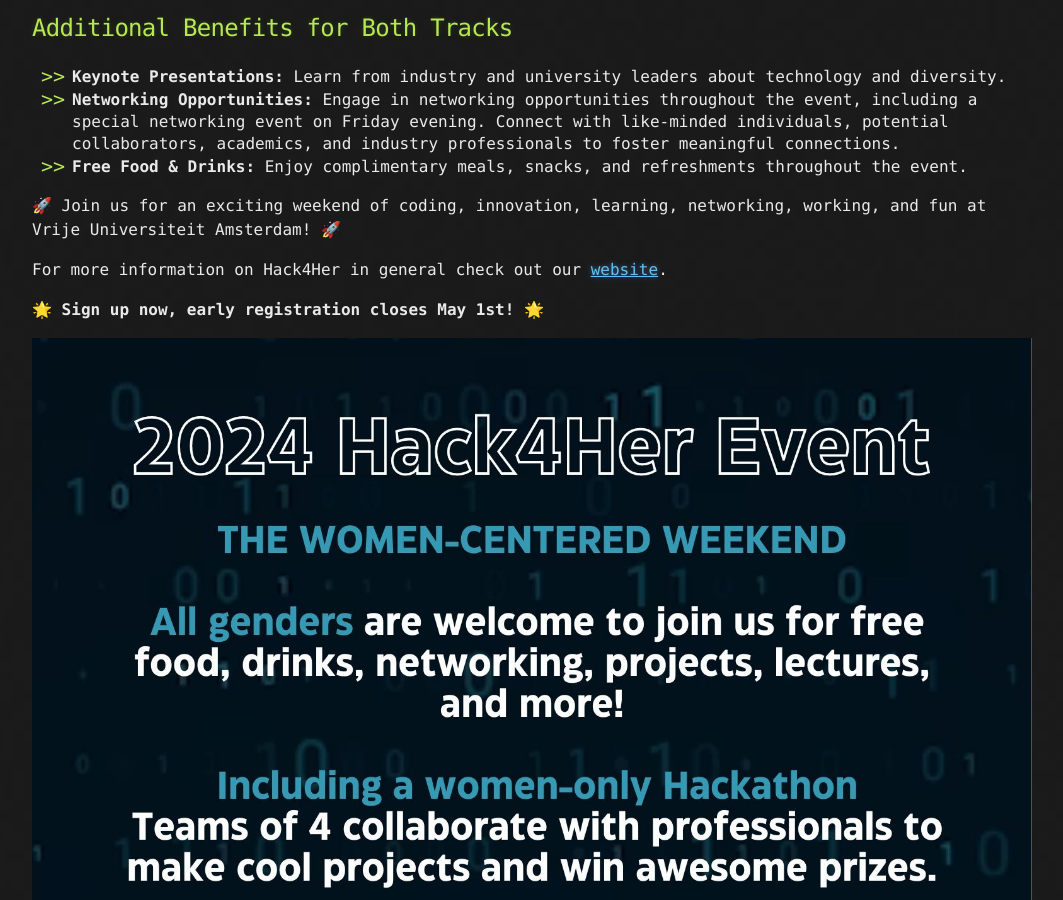
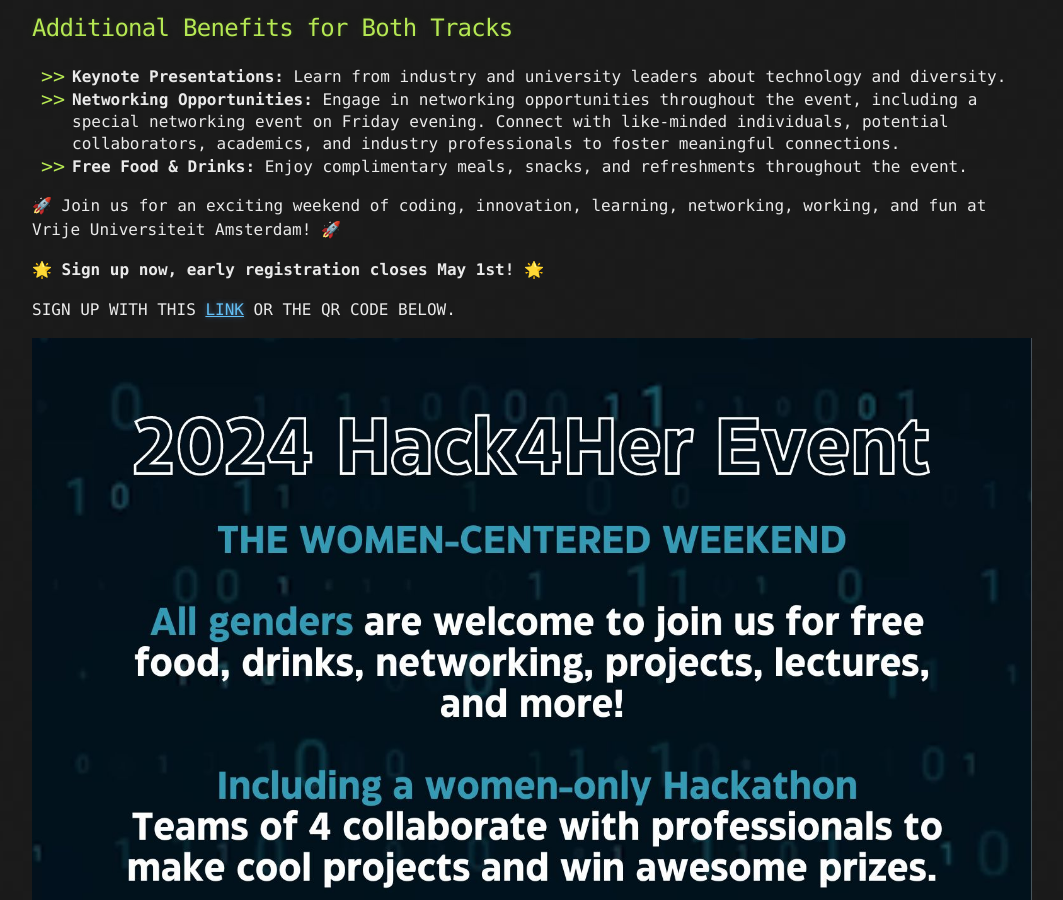
Before and after one commit to hack4her/hack4her.github.io, a Jekyll site: the page built from 2024_event.md, in a window 1280 px wide and 900 px high, scrolled down 1136 px. Shown: the whole window, without its empty margins (108-1171 px from the left). Built offline with Jekyll 4.4.1, drawn with Linux system fonts in a browser that asks for light colours; our own code applies the rules of GitHub Pages for plain Markdown files; the repository's description, which GitHub fills in, is left out.

Commit message:
Update 2024_event.md

```diff
--- a/2024_event.md
+++ b/2024_event.md
@@ -24,9 +24,9 @@
 
 🚀 Join us for an exciting weekend of coding, innovation, learning, networking, working, and fun at Vrije Universiteit Amsterdam! 🚀
 
-For more information on Hack4Her in general check out our [website](https://hack4her.github.io/).
+🌟 **Sign up now, early registration closes May 1st!** 🌟
 
-🌟 **Sign up now, early registration closes May 1st!** 🌟
+SIGN UP WITH THIS [LINK](https://forms.gle/f2CAsBgg9r4Qn591A) OR THE QR CODE BELOW.
 
 
 <a href="https://docs.google.com/forms/d/e/1FAIpQLSdRWW-zl_Q58AGoLR0WqIlr7eypdgPIZn3Qo10W4VZH6-PDHg/viewform" target="_blank">
```
